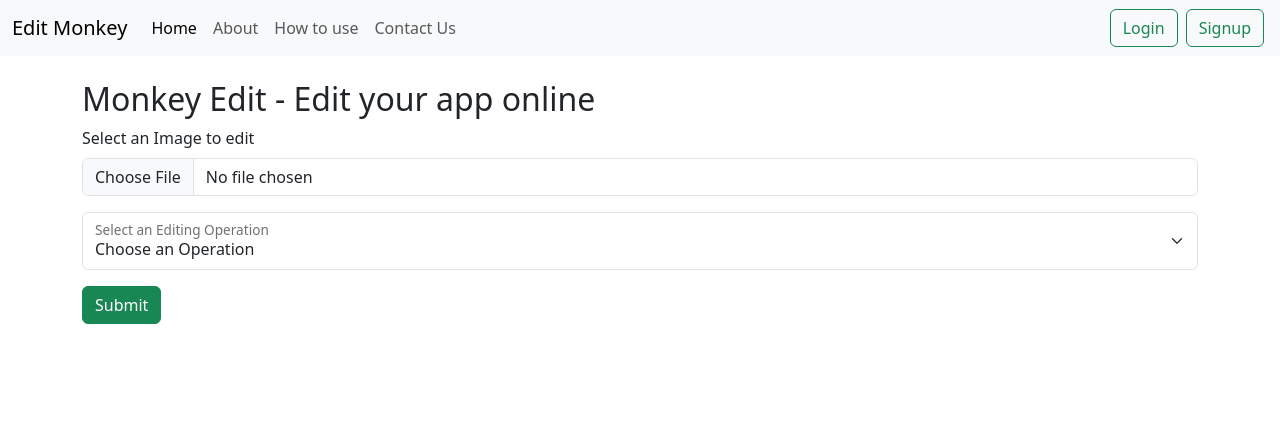
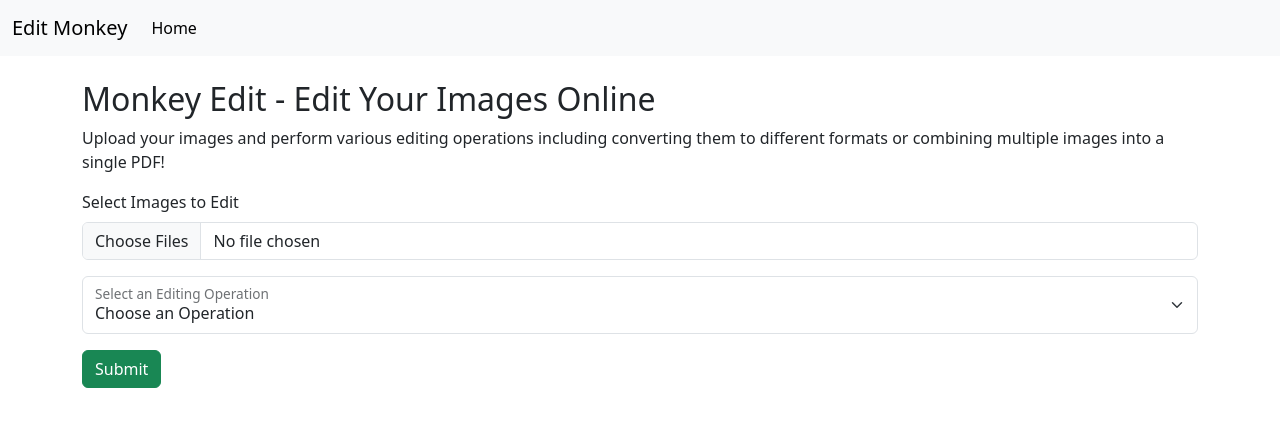
Before and after one commit to rraavviii/imageconverter, a Flask app: page / in a window 1280 px wide. Shown: the top 427 px of the page. Run offline with Flask 3, Linux system fonts and the light colour scheme; some libraries are stand-ins or nearby versions.

Commit message:
update app.py

```diff
--- a/app.py
+++ b/app.py
@@ -1,80 +1,98 @@
-from flask import Flask, render_template, request, flash
+from flask import Flask, render_template, request, flash, send_file, redirect, url_for
+from PIL import Image, ImageOps
+from fpdf import FPDF
+import os
 from werkzeug.utils import secure_filename
-import cv2
-import os
-
-
-UPLOAD_FOLDER = 'uploads'
-ALLOWED_EXTENSIONS = {'png','pdf' 'webp', 'jpg', 'jpeg', 'gif'}
-
 
 app = Flask(__name__)
-app.secret_key = 'super secret key'
-app.config['UPLOAD_FOLDER'] = UPLOAD_FOLDER
-
-def allowed_file(filename):
-    return '.' in filename and \
-           filename.rsplit('.', 1)[1].lower() in ALLOWED_EXTENSIONS
-
-
-
-def processImage(filename, operation):
-    print(f"the operation is {operation} and filename is {filename}")
-    img = cv2.imread(f"uploads/{filename}")
-    match operation:
-        case "cgray":
-            imgProcessed = cv2.cvtColor(img, cv2.COLOR_BGR2GRAY)
-            newFilename = f"static/{filename}"
-            cv2.imwrite(newFilename, imgProcessed)
-            return newFilename
-        case "cwebp":
-            newFilename = f"static/{filename.split('.')[0]}.webp"
-            cv2.imwrite(newFilename, img)
-            return newFilename
-        case "cjpg":
-            newFilename = f"static/{filename.split('.')[0]}.jpg"
-            cv2.imwrite(newFilename, img)
-            return newFilename
-        case "cpng":
-            newFilename = f"static/{filename.split('.')[0]}.png"
-            cv2.imwrite(newFilename, img)
-            return newFilename
-
-    pass
-
-
+app.secret_key = 'supersecretkey'
+UPLOAD_FOLDER = 'uploads'
+RESULT_FOLDER = 'results'
+os.makedirs(UPLOAD_FOLDER, exist_ok=True)
+os.makedirs(RESULT_FOLDER, exist_ok=True)
 
 @app.route('/')
-def home():
-    return render_template("index.html")
+def index():
+    return render_template('index.html')
 
-@app.route('/about')
-def about():
-    return render_template("about.html")
+@app.route('/edit', methods=['POST'])
+def edit():
+    if 'files' not in request.files:
+        flash('No file part')
+        return redirect(request.url)
 
+    files = request.files.getlist('files')
+    operation = request.form.get('operation')
 
-@app.route("/edit", methods=['GET', 'POST'])
-def edit():
-    if request.method == "POST":
-        operation = request.form.get("operation")
-        if 'file' not in request.files:
-            flash('No file part')
-            return "error"
+    if not files or not operation:
+        flash('No file selected or operation not chosen')
+        return redirect(request.url)
 
-        file = request.files['file']
-
+    uploaded_files = []
+    for file in files:
         if file.filename == '':
             flash('No selected file')
-            return render_template("index.html")
-        if file and allowed_file(file.filename):
-            filename = secure_filename(file.filename)
-            file.save(os.path.join(app.config['UPLOAD_FOLDER'], filename))
-            new=processImage(filename,operation)
-            flash((f"Image uploaded and processed successfully and available <a href='/{new}' target='_blank'>here</a>"))
-            return render_template("index.html")
+            return redirect(request.url)
 
-    return render_template("index.html")
+        filename = secure_filename(file.filename)
+        filepath = os.path.join(UPLOAD_FOLDER, filename)
+        file.save(filepath)
+        uploaded_files.append(filepath)
 
+    if operation == 'cpng':
+        return convert_to_format(uploaded_files, 'PNG')
+    elif operation == 'cgray':
+        return convert_to_grayscale(uploaded_files)
+    elif operation == 'cwebp':
+        return convert_to_format(uploaded_files, 'WEBP')
+    elif operation == 'cjpg':
+        return convert_to_format(uploaded_files, 'JPEG')
+    elif operation == 'multiple_to_pdf':
+        return convert_multiple_to_pdf(uploaded_files)
+    else:
+        flash('Invalid operation selected')
+        return redirect(request.url)
 
+def convert_to_format(filepaths, format):
+    converted_files = []
+    for filepath in filepaths:
+        image = Image.open(filepath)
+        output_path = os.path.join(RESULT_FOLDER, os.path.splitext(os.path.basename(filepath))[0] + f".{format.lower()}")
+        image.save(output_path, format=format)
+        converted_files.append(output_path)
+    flash('Files converted successfully!')
+    return serve_files_as_zip(converted_files)
 
-    app.run()
+def convert_to_grayscale(filepaths):
+    converted_files = []
+    for filepath in filepaths:
+        image = Image.open(filepath)
+        gray_image = ImageOps.grayscale(image)
+        output_path = os.path.join(RESULT_FOLDER, os.path.splitext(os.path.basename(filepath))[0] + "_gray.jpg")
+        gray_image.save(output_path)
+        converted_files.append(output_path)
+    flash('Files converted to grayscale successfully!')
+    return serve_files_as_zip(converted_files)
+
+def convert_multiple_to_pdf(filepaths):
+    pdf = FPDF()
+    for filepath in filepaths:
+        image = Image.open(filepath)
+        image = image.convert('RGB')
+        output_path = os.path.join(RESULT_FOLDER, "merged.pdf")
+        pdf.add_page()
+        pdf.image(filepath, x=10, y=10, w=190)
+    pdf.output(output_path)
+    flash('Images combined into PDF successfully!')
+    return send_file(output_path, as_attachment=True)
+
+def serve_files_as_zip(filepaths):
+    import zipfile
+    zip_path = os.path.join(RESULT_FOLDER, "converted_files.zip")
+    with zipfile.ZipFile(zip_path, 'w') as zipf:
+        for filepath in filepaths:
+            zipf.write(filepath, os.path.basename(filepath))
+    return send_file(zip_path, as_attachment=True)
+
+if __name__ == '__main__':
+    app.run(debug=True)
--- a/templates/index.html
+++ b/templates/index.html
@@ -23,49 +23,30 @@
                     <li class="nav-item">
                         <a class="nav-link active" aria-current="page" href="/">Home</a>
                     </li>
-                    <li class="nav-item">
-                        <a class="nav-link" href="/about">About</a>
-                    </li>
-                    <li class="nav-item">
-                        <a class="nav-link" href="/how">How to use</a>
-                    </li>
-                    <li class="nav-item">
-                        <a class="nav-link" href="/contact">Contact Us</a>
-                    </li>
-
                 </ul>
-                <div class="d-flex" role="search">
-                    <button class="btn btn-outline-success mx-1" type="submit">Login</button>
-                    <button class="btn btn-outline-success mx-1" type="submit">Signup</button>
-                </div>
             </div>
         </div>
     </nav>
 
-
     {% with messages = get_flashed_messages(with_categories=true) %}
     {% if messages %}
-
         {% for category, message in messages %}
         <div class="alert alert-success alert-dismissible fade show" role="alert">
-            <strong>Success!</strong> {{ message | safe}}
+            <strong>Success!</strong> {{ message | safe }}
             <button type="button" class="btn-close" data-bs-dismiss="alert" aria-label="Close"></button>
-          </div>
+        </div>
         {% endfor %}
-
     {% endif %}
     {% endwith %}
 
-
     <div class="container my-4">
-
-        <h1 class="fs-2 text">Monkey Edit - Edit your app online</h1>
+        <h1 class="fs-2 text">Monkey Edit - Edit Your Images Online</h1>
+        <p>Upload your images and perform various editing operations including converting them to different formats or combining multiple images into a single PDF!</p>
 
         <form action="/edit" method="post" enctype="multipart/form-data">
-
             <div class="mb-3">
-                <label for="formFile" class="form-label">Select an Image to edit</label>
-                <input class="form-control" type="file" name="file" id="formFile">
+                <label for="formFile" class="form-label">Select Images to Edit</label>
+                <input class="form-control" type="file" name="files" id="formFile" multiple>
             </div>
             <div class="mb-3">
                 <div class="form-floating">
@@ -74,19 +55,19 @@
                         <option selected>Choose an Operation</option>
                         <option value="cpng">Convert to PNG</option>
                         <option value="cgray">Convert to Grayscale</option>
-                        <option value="cwebp">Convert to Webp</option>
-                        <option value="cjpg">Convert to Jpg</option>
-
+                        <option value="cwebp">Convert to WebP</option>
+                        <option value="cjpg">Convert to JPG</option>
+                        <option value="multiple_to_pdf">Convert Multiple Images to PDF</option>
                     </select>
                     <label for="floatingSelect">Select an Editing Operation</label>
                 </div>
             </div>
             <button type="submit" class="btn btn-success">Submit</button>
-
         </form>
     </div>
+
     <script src="https://cdn.jsdelivr.net/npm/bootstrap@5.3.0-alpha3/dist/js/bootstrap.bundle.min.js"
-        integrity="sha384-ENjdO4Dr2bkBIFxQpeoTz1HIcje39Wm4jDKdf19U8gI4ddQ3GYNS7NTKfAdVQSZe"
+        integrity="sha384-ENjdO4Dr2bkBIFxQpeoTz1HIcje39Wm4jDKdf19u8gI4ddQ3GYNS7NTKfAdVQSZe"
         crossorigin="anonymous"></script>
 </body>
 
```
Also changed, not shown: results/Screenshot_1.webp (added), results/Screenshot_1_gray.jpg (added), results/Screenshot_2.webp (added), results/Screenshot_2_gray.jpg (added), 4 other files.
